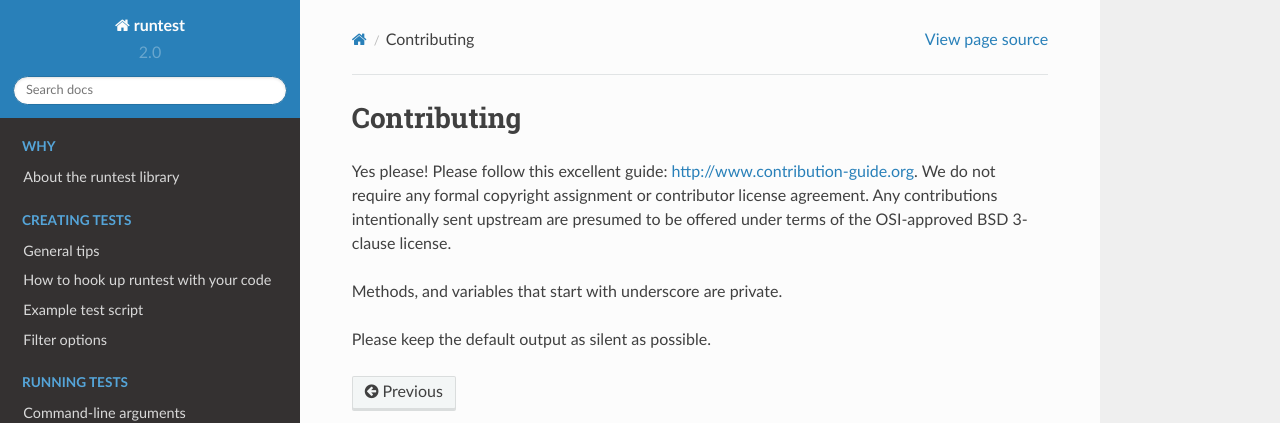
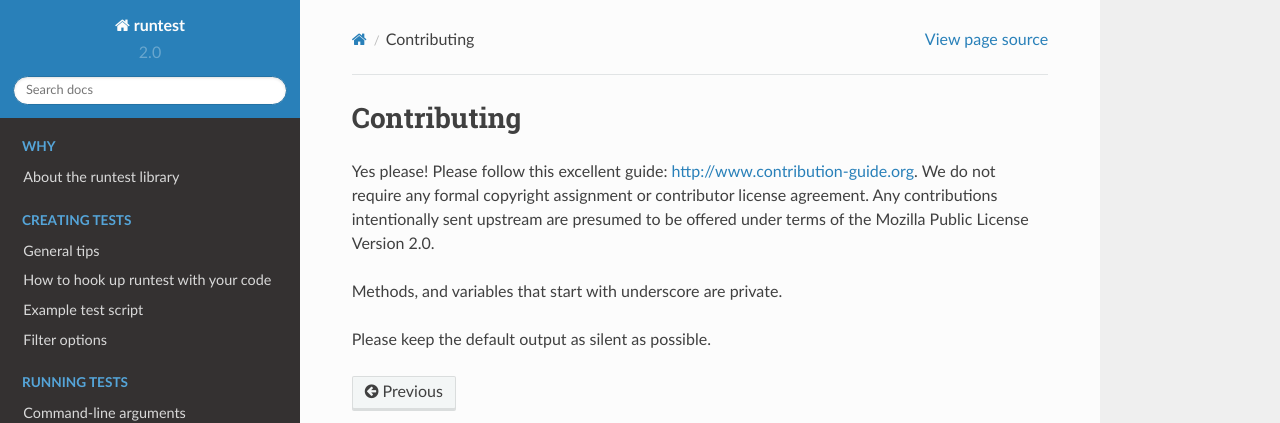
Before and after one commit to bast/runtest, a Sphinx documentation site: the page built from doc/developers/contributing.rst, in a window 1280 px wide. Shown: the top 423 px of the page. Built offline with Sphinx 7.4.7 and the Read the Docs theme 2.0.0, drawn with Linux system fonts in a browser that asks for light colours.

Commit message:
change license to MPL v2.0

```diff
--- a/doc/developers/contributing.rst
+++ b/doc/developers/contributing.rst
@@ -6,8 +6,7 @@ Contributing
 Yes please! Please follow this excellent guide:
 http://www.contribution-guide.org. We do not require any formal copyright
 assignment or contributor license agreement. Any contributions intentionally
-sent upstream are presumed to be offered under terms of the OSI-approved BSD
-3-clause license.
+sent upstream are presumed to be offered under terms of the Mozilla Public License Version 2.0.
 
 Methods, and variables that start with underscore are private.
 
```
Also changed, not shown: README.md (+1 -1 lines), 1 other file.
